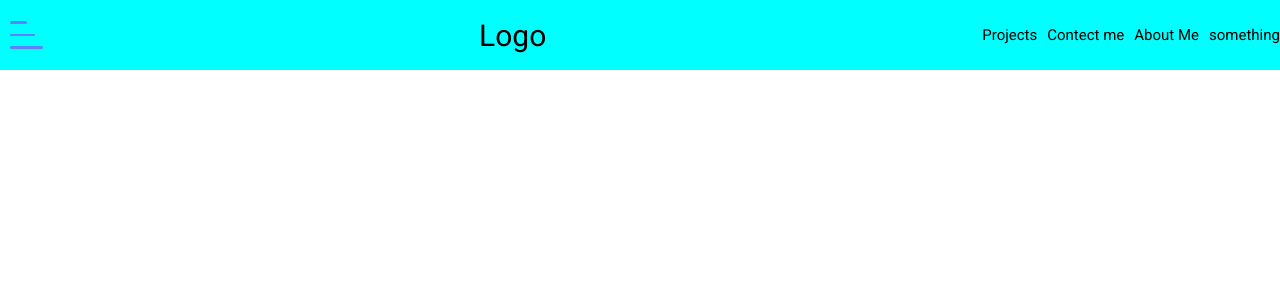
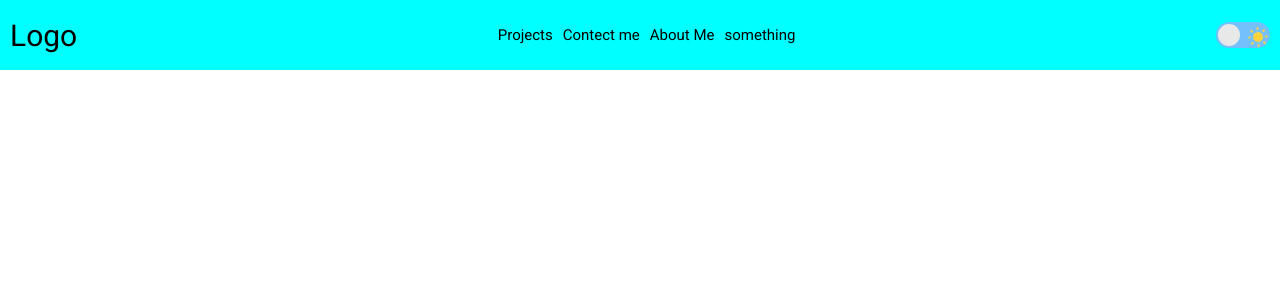
Before and after one commit to ashutoshmaurya293/Portfolio, a React (Vite) app: page / in a window 1280 px wide. Shown: the top 300 px of the page. Built offline with nearby package versions, Linux system fonts and the light colour scheme.

Commit message:
darkmode button added

```diff
--- /dev/null
+++ b/src/conponents/DarkMode/DarkMode.jsx
@@ -0,0 +1,28 @@
+import React from "react";
+import "./DarkMode.css";
+
+const DarkMode = () => {
+  return (
+    <div>
+      <label className="switch">
+        <span className="sun">
+          <svg xmlns="http://www.w3.org/2000/svg" viewBox="0 0 24 24">
+            <g fill="#ffd43b">
+              <circle r="5" cy="12" cx="12"></circle>
+              <path d="m21 13h-1a1 1 0 0 1 0-2h1a1 1 0 0 1 0 2zm-17 0h-1a1 1 0 0 1 0-2h1a1 1 0 0 1 0 2zm13.66-5.66a1 1 0 0 1 -.66-.29 1 1 0 0 1 0-1.41l.71-.71a1 1 0 1 1 1.41 1.41l-.71.71a1 1 0 0 1 -.75.29zm-12.02 12.02a1 1 0 0 1 -.71-.29 1 1 0 0 1 0-1.41l.71-.66a1 1 0 0 1 1.41 1.41l-.71.71a1 1 0 0 1 -.7.24zm6.36-14.36a1 1 0 0 1 -1-1v-1a1 1 0 0 1 2 0v1a1 1 0 0 1 -1 1zm0 17a1 1 0 0 1 -1-1v-1a1 1 0 0 1 2 0v1a1 1 0 0 1 -1 1zm-5.66-14.66a1 1 0 0 1 -.7-.29l-.71-.71a1 1 0 0 1 1.41-1.41l.71.71a1 1 0 0 1 0 1.41 1 1 0 0 1 -.71.29zm12.02 12.02a1 1 0 0 1 -.7-.29l-.66-.71a1 1 0 0 1 1.36-1.36l.71.71a1 1 0 0 1 0 1.41 1 1 0 0 1 -.71.24z"></path>
+            </g>
+          </svg>
+        </span>
+        <span className="moon">
+          <svg xmlns="http://www.w3.org/2000/svg" viewBox="0 0 384 512">
+            <path d="m223.5 32c-123.5 0-223.5 100.3-223.5 224s100 224 223.5 224c60.6 0 115.5-24.2 155.8-63.4 5-4.9 6.3-12.5 3.1-18.7s-10.1-9.7-17-8.5c-9.8 1.7-19.8 2.6-30.1 2.6-96.9 0-175.5-78.8-175.5-176 0-65.8 36-123.1 89.3-153.3 6.1-3.5 9.2-10.5 7.7-17.3s-7.3-11.9-14.3-12.5c-6.3-.5-12.6-.8-19-.8z"></path>
+          </svg>
+        </span>
+        <input type="checkbox" className="input" />
+        <span className="slider"></span>
+      </label>
+    </div>
+  );
+};
+
+export default DarkMode;
--- a/src/conponents/Header/Header.jsx
+++ b/src/conponents/Header/Header.jsx
@@ -1,5 +1,6 @@
 import React from 'react'
 import Navbar from '../Navbar/Navbar'
+import DarkMode from '../DarkMode/DarkMode'
 
 const Header = () => {
   return (
--- a/src/conponents/Navbar/Navbar.css
+++ b/src/conponents/Navbar/Navbar.css
@@ -15,8 +15,9 @@
   height: 70px;
   align-items: center;
   max-width: 12 00px;
-  margin: 0 auto;
+  margin: 0 1rem;
 }
+
 .sideLogo ul {
   display: flex;
   list-style: none;
@@ -26,18 +27,19 @@
 #checkbox {
   display: none;
 }
-
+.Hamburger{
+  display: none;
+}
 .toggle {
   position: relative;
   width: 33px;
   height: 28px;
-  margin-left: 1rem;
   cursor: pointer;
   display: flex;
   flex-direction: column;
   align-items: flex-start;
   justify-content: center;
-  gap: 10px;
+  gap: 6px;
   transition-duration: 0.5s;
 }
 
@@ -86,3 +88,12 @@
   transition-duration: 0.5s;
   transform: rotate(180deg);
 }
+
+@media (max-width: 768px) {
+.Hamburger{
+  display: block;
+}
+.sideLogo{
+  display: none;
+}
+}
--- a/src/conponents/Navbar/Navbar.jsx
+++ b/src/conponents/Navbar/Navbar.jsx
@@ -1,16 +1,19 @@
 import React from "react";
 import "./Navbar.css";
+import DarkMode from "../DarkMode/DarkMode";
 
 const Navbar = () => {
   return (
     <nav>
       <div className="container">
+      <div className="Hamburger">
       <input id="checkbox" type="checkbox"/>
-    <label class="toggle" for="checkbox">
-        <div id="bar1" class="bars"></div>
-        <div id="bar2" class="bars"></div>
-        <div id="bar3" class="bars"></div>
+    <label className="toggle" htmlFor="checkbox">
+        <div id="bar1" className="bars"></div>
+        <div id="bar2" className="bars"></div>
+        <div id="bar3" className="bars"></div>
     </label>
+      </div>
         <div className="logo">Logo</div>
         <div className="sideLogo">
           <ul>
@@ -20,6 +23,7 @@
             <li>something</li>
           </ul>
         </div>
+          <DarkMode/>
       </div>
     </nav>
   );
```
